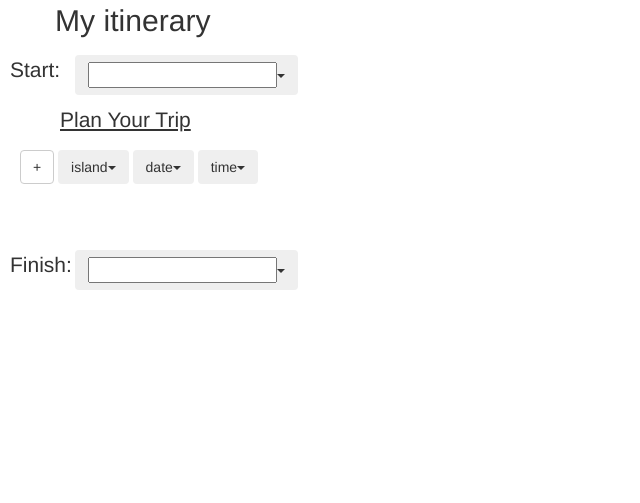
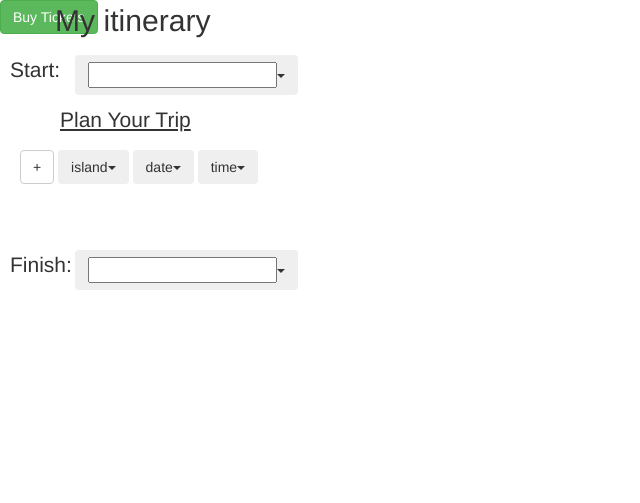
Before and after one commit to Hurryitup/jumbocode_bhi, a plain HTML site: page index.html in a window 1280 px wide. Shown: the whole page, without its empty margins (0-640 px from the left). Drawn offline with nearby package versions, Linux system fonts and the light colour scheme; some packages are replaced by stand-ins of ours.

Commit message:
bootstrap hates me

```diff
--- a/index.html
+++ b/index.html
@@ -49,6 +49,8 @@
                         </ul>
                 </div>
 
+		<button type="button" class="btn btn-success">Buy Tickets</button>
+
                 <div id="map">
                         <script type="text/javascript">
                                 var map;
```
